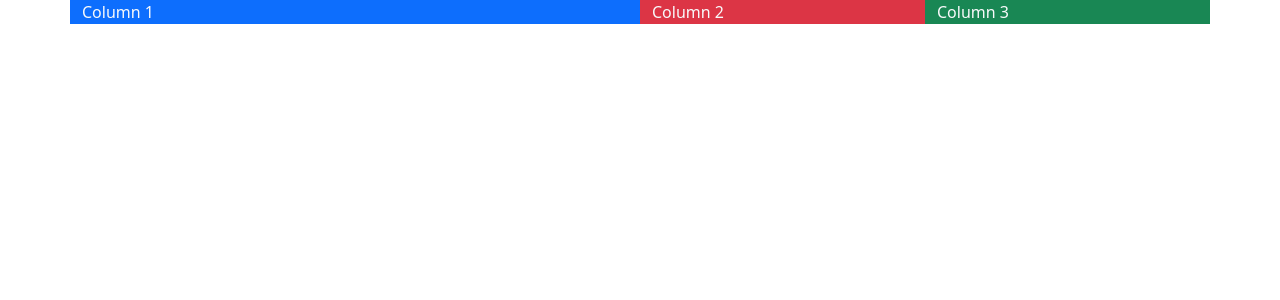
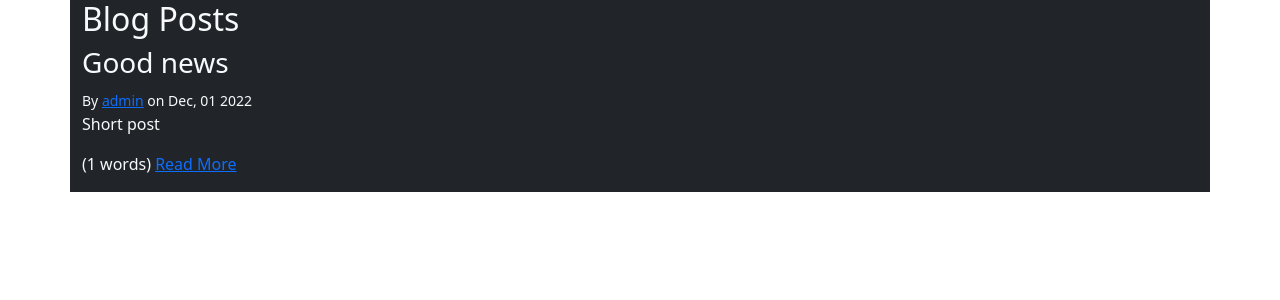
Before and after one commit to O-Semenov/myblog, a Django app: page / in a window 1280 px wide. Shown: the top 300 px of the page. Run offline with Django 3.2, Linux system fonts and the light colour scheme; data comes from the database, SQL or seed files in the repository; parts of the project's set-up code (start-up, migrations or seed data) failed here and were passed over.

Commit message:
Finish custom filters

```diff
--- a/blango/blango/settings.py
+++ b/blango/blango/settings.py
@@ -62,7 +62,7 @@
 TEMPLATES = [
     {
         'BACKEND': 'django.template.backends.django.DjangoTemplates',
-        'DIRS': ['templates'],
+        'DIRS': ['blango/templates'],
         'APP_DIRS': True,
         'OPTIONS': {
             'context_processors': [
--- /dev/null
+++ b/blango/blog/templatetags/blog_extras.py
@@ -0,0 +1,31 @@
+from django.contrib.auth import get_user_model
+from django import template
+from django.utils.html import escape
+from django.utils.safestring import mark_safe
+from django.utils.html import format_html
+
+user_model = get_user_model()
+register = template.Library()
+
+@register.filter
+def author_details(author, current_user=None):
+    if not isinstance(author, user_model):
+        # return empty string as safe default
+        return ""
+
+    if author == current_user:
+        return format_html("<strong>me</strong>")
+
+    if author.first_name and author.last_name:
+        name = f"{author.first_name} {author.last_name}"
+    else:
+        name = f"{author.username}"
+
+    if author.email:
+        prefix = format_html('<a href="mailto:{}">', author.email)
+        suffix = format_html("</a>")
+    else:
+        prefix = ""
+        suffix = ""
+
+    return format_html('{}{}{}', prefix, name, suffix)
--- a/blango/blog/views.py
+++ b/blango/blog/views.py
@@ -1,4 +1,7 @@
 from django.shortcuts import render
+from django.utils import timezone
+from blog.models import Post
 
 def index(request):
-    return render(request, "blog/index.html")
+    posts = Post.objects.filter(published_at__lte=timezone.now())
+    return render(request, "blog/index.html", {"posts": posts})
--- a/blango/templates/blog/index.html
+++ b/blango/templates/blog/index.html
@@ -1,8 +1,18 @@
 {% extends "base.html" %}
+{% load blog_extras %}
 {% block content %}
-<div class="row">
-    <div class="col-6 bg-primary">Column 1</div>
-    <div class="col bg-danger">Column 2</div>
-    <div class="col bg-success">Column 3</div>
-</div>
+    <h2>Blog Posts</h2>
+    {% for post in posts %}
+    <div class="row">
+        <div class="col">
+            <h3>{{ post.title }}</h3>
+           <small>By {{ post.author|author_details:request.user }} on {{ post.published_at|date:"M, d Y" }}</small>
+            <p>{{ post.summary }}</p>
+            <p>
+                ({{ post.content|wordcount }} words)
+                <a href="#">Read More</a>
+            </p>
+        </div>
+    </div>
+    {% endfor %}
 {% endblock %}
```
Also changed, not shown: blango/blog/templatetags/__init__.py (added).
